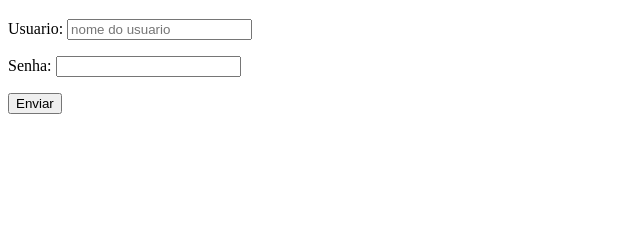
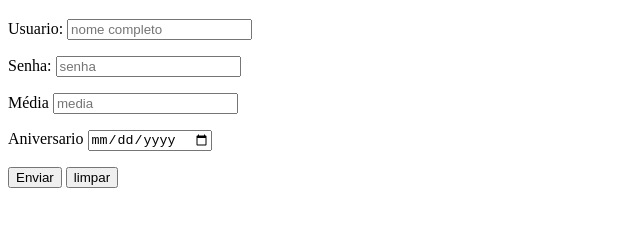
Before and after one commit to cleverson07/Html-CSS, a plain HTML site: page Exercicios/ex025/form002.html in a window 1280 px wide. Shown: the part 61-288 px from the top of the page, without its empty margins (0-640 px from the left). Drawn offline with Linux system fonts and the light colour scheme.

Commit message:
atualizado

```diff
--- a/Exercicios/ex025/form002.html
+++ b/Exercicios/ex025/form002.html
@@ -8,18 +8,28 @@
 </head>
 <body>
     <h1>teste de fomulario</h1>
-    <form action="cadastro.php" >
+    <form action="cadastro.php"  method="get">
     <p>
         <label for="isu">Usuario:</label>
-        <input type="text" name="Usuario" id="isu" placeholder="nome do usuario" >
+        <input type="text" name="Usuario" id="isu" placeholder="nome completo" maxlength="30" >
     </p>
     <p>
         <label for="sen">Senha:</label>
-        <input type="password" name="sen" id="sen">
+        <input type="password" name="sen" id="sen" placeholder="senha">
 
     </p>
     <p>
+        <label for="imedia">Média</label>
+        <input type="number" name="imedia" id="imedia" required minlength="0" maxlength="5" placeholder="media">
+    </p>
+
+    <p>
+        <label for="idia">Aniversario</label>
+        <input type="date" name="idia" id="idia">
+    </p>
+    <p>
         <input type="submit" value="Enviar">
+        <input type="reset" value="limpar">
 
     </p>
 </form>
```
